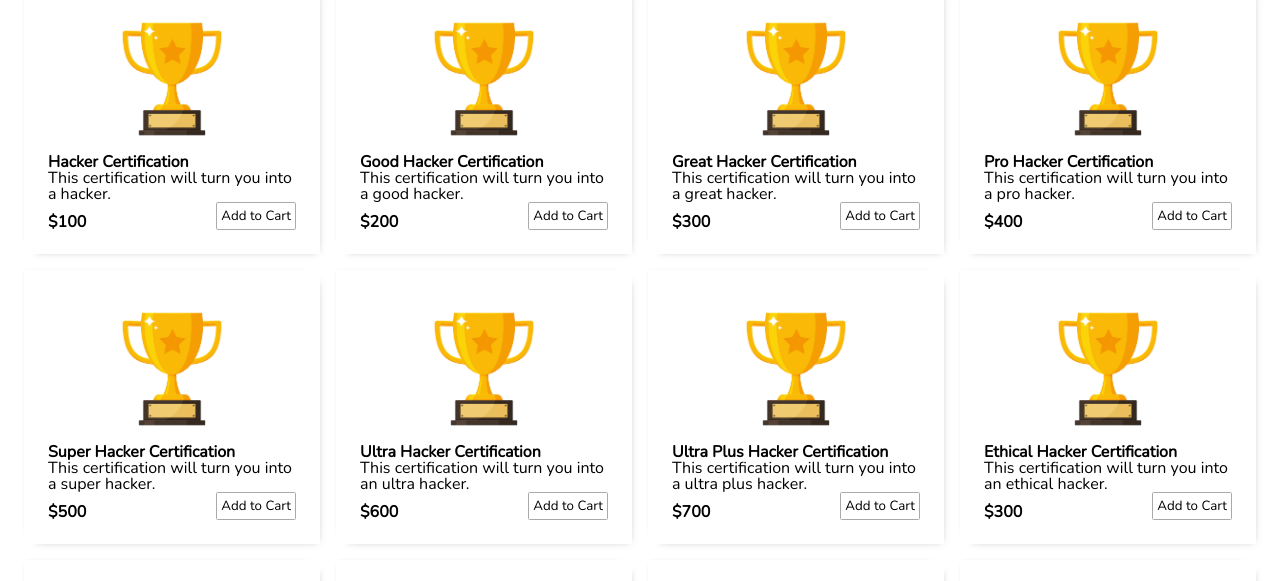
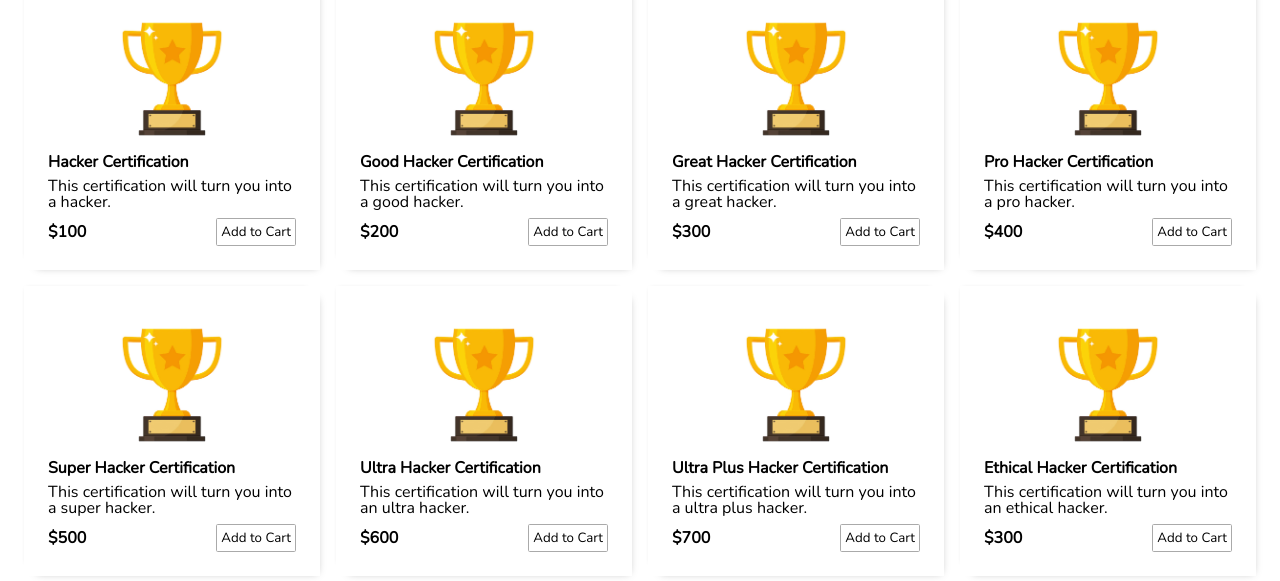
Before and after one commit to chuynh2/hci-project-two, a website: page index.html in a window 1280 px wide. Shown: the part 176-757 px from the top of the page. Drawn offline with nearby package versions, Linux system fonts and the light colour scheme.

Commit message:
Improve product layout

```diff
--- a/assets/css/screen.css
+++ b/assets/css/screen.css
@@ -356,11 +356,17 @@ input [type="submit"] {
 }
 .product-detail {
   height: 100%;
+  display: flex;
+  flex-direction: column;
+  justify-content: space-between;
+}
+.product-description {
+  padding: 0.5em 0;
 }
 .product-misc {
   display: flex;
   justify-content: space-between;
-  align-items: flex-end;
+  align-items: center;
 }
 
 .add-to-cart {
```
